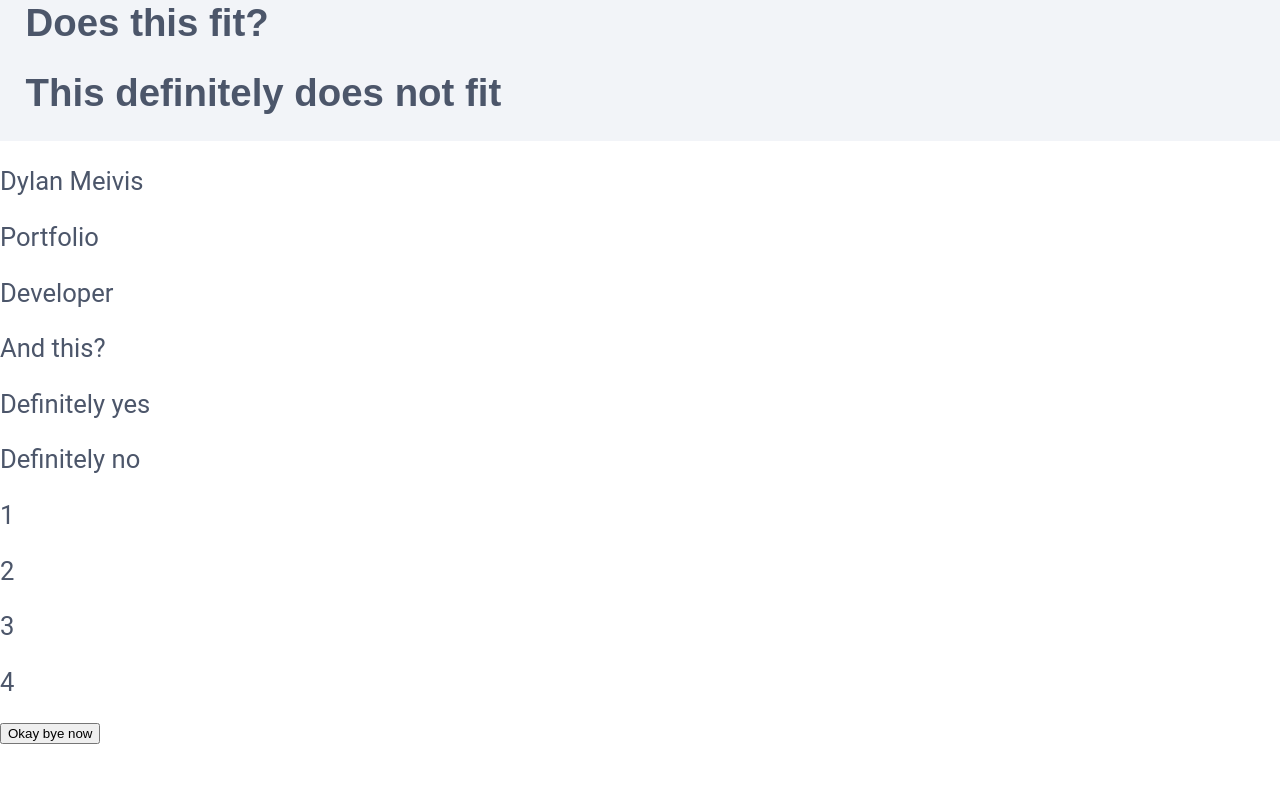
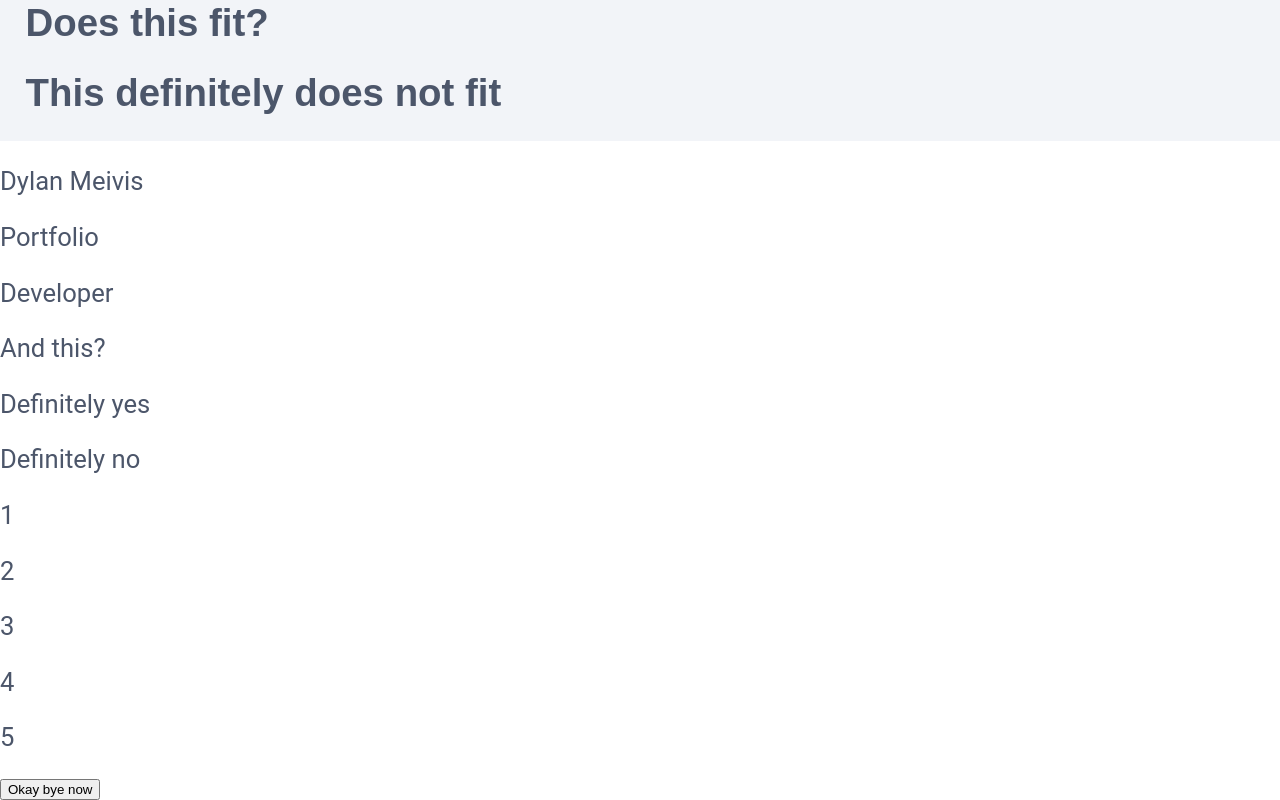
Before and after one commit to DylanMeivis/Portfolio, a React (Create React App) app: page / in a window 1280 px wide. Shown: the part 295-1095 px from the top of the page. Before the commit the page ends 1039 px from the top, so only its background shows below. Built offline with nearby package versions, Linux system fonts and the light colour scheme.

Commit message:
Update App.js

```diff
--- a/src/App.js
+++ b/src/App.js
@@ -27,6 +27,7 @@ function App() {
             <h3>2</h3>
             <h3>3</h3>
             <h3>4</h3>
+            <h3>5</h3>
             <button>Okay bye now</button>
         </div>
     </div>
```
